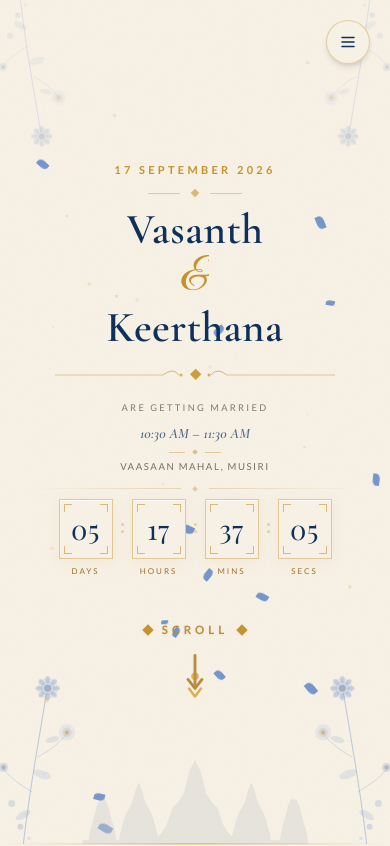
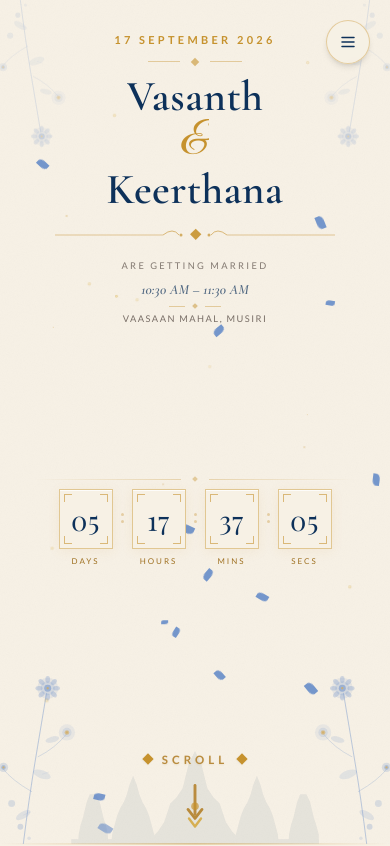
Before and after one commit to Vishwa7477/Kee-Nino, a React (Vite) app: page / in a window 390 px wide. Shown: the top 846 px of the page. Built offline with nearby package versions, Linux system fonts and the light colour scheme; a web font is replaced by a local one.

Commit message:
fix: responsive 100svh/100dvh mobile hero viewport height and vertical distribution

```diff
--- a/src/sections/Hero.tsx
+++ b/src/sections/Hero.tsx
@@ -293,7 +293,7 @@ export const Hero: React.FC = () => {
     <section
       id="home"
       ref={containerRef}
-      className="relative min-h-screen flex flex-col justify-between items-center overflow-hidden"
+      className="hero-section relative w-full flex flex-col items-center justify-between overflow-hidden"
       style={{ background: '#F7F1E5' }}
       aria-label="Wedding invitation hero"
     >
@@ -340,7 +340,7 @@ export const Hero: React.FC = () => {
       {/* Temple silhouette — anchored flush to the bottom ending */}
       <motion.div
         className="absolute bottom-0 left-0 right-0 pointer-events-none z-0 flex items-end justify-center overflow-hidden"
-        style={{ height: 'clamp(50px, 10vh, 100px)', y: reduced ? 0 : bgY }}
+        style={{ height: 'clamp(55px, 11vh, 105px)', y: reduced ? 0 : bgY }}
         aria-hidden="true"
       >
         <TempleSilhouette opacity={0.065} className="w-full h-full object-cover object-bottom" />
@@ -372,14 +372,16 @@ export const Hero: React.FC = () => {
       <GoldParticles count={18} className="z-5" />
       <PetalParticles count={16} className="z-5" />
 
-      {/* Main content */}
+      {/* Main content — distributed across the full viewport height */}
       <motion.div
-        className="relative z-20 text-center px-4 pt-10 pb-4 sm:pt-14 sm:pb-6 md:py-16 flex flex-col items-center justify-center flex-1 my-auto w-full max-w-4xl"
+        className="relative z-20 text-center px-4 pt-8 pb-3 sm:pt-12 sm:pb-6 md:py-16 flex flex-col items-center justify-between flex-1 w-full max-w-4xl min-h-[100svh] md:min-h-screen"
         style={{ y: reduced ? 0 : textY }}
       >
+        {/* Top block: Eyebrow + Names + Details */}
+        <div className="flex flex-col items-center w-full">
           {/* Date eyebrow */}
           <motion.p
-          className="eyebrow text-gold mb-3 md:mb-4"
+            className="eyebrow text-gold mb-2.5 md:mb-4"
             variants={fadeUp}
             initial="hidden"
             animate="visible"
@@ -390,7 +392,7 @@ export const Hero: React.FC = () => {
 
           {/* Decorative line */}
           <motion.div
-          className="flex items-center gap-3 mb-3 md:mb-5"
+            className="flex items-center gap-3 mb-2.5 md:mb-5"
             variants={fadeUp}
             initial="hidden"
             animate="visible"
@@ -403,7 +405,7 @@ export const Hero: React.FC = () => {
           </motion.div>
 
           {/* Groom name */}
-        <div className="overflow-hidden mb-1 md:mb-2">
+          <div className="overflow-hidden mb-0.5 md:mb-2">
             <motion.h1
               className="font-display font-light text-navy leading-none tracking-wide"
               style={{ fontSize: 'clamp(2.6rem, 11vw, 7.5rem)' }}
@@ -416,7 +418,7 @@ export const Hero: React.FC = () => {
           </div>
 
           {/* Ampersand */}
-        <div className="overflow-hidden mb-1 md:mb-2">
+          <div className="overflow-hidden mb-0.5 md:mb-2">
             <motion.span
               className="font-script text-gold block leading-none"
               style={{ fontSize: 'clamp(2.6rem, 12vw, 8rem)' }}
@@ -430,7 +432,7 @@ export const Hero: React.FC = () => {
           </div>
 
           {/* Bride name */}
-        <div className="overflow-hidden mb-3 md:mb-5">
+          <div className="overflow-hidden mb-2.5 md:mb-5">
             <motion.h1
               className="font-display font-light text-navy leading-none tracking-wide"
               style={{ fontSize: 'clamp(2.6rem, 11vw, 7.5rem)' }}
@@ -444,7 +446,7 @@ export const Hero: React.FC = () => {
 
           {/* OrnamentDivider */}
           <motion.div
-          className="w-full max-w-xs md:max-w-sm mb-3 md:mb-5"
+            className="w-full max-w-xs md:max-w-sm mb-2.5 md:mb-4"
             variants={fadeUp}
             initial="hidden"
             animate="visible"
@@ -456,7 +458,7 @@ export const Hero: React.FC = () => {
 
           {/* Are getting married */}
           <motion.p
-          className="font-body text-brown/55 tracking-[0.25em] md:tracking-[0.3em] uppercase mb-2 md:mb-3"
+            className="font-body text-brown/55 tracking-[0.25em] md:tracking-[0.3em] uppercase mb-1.5 md:mb-2.5"
             style={{ fontSize: 'clamp(0.58rem, 1.8vw, 0.72rem)' }}
             variants={fadeUp}
             initial="hidden"
@@ -468,7 +470,7 @@ export const Hero: React.FC = () => {
 
           {/* Time & venue block */}
           <motion.div
-          className="flex flex-col items-center gap-1.5 md:gap-2"
+            className="flex flex-col items-center gap-1 md:gap-1.5"
             variants={fadeUp}
             initial="hidden"
             animate="visible"
@@ -476,7 +478,7 @@ export const Hero: React.FC = () => {
           >
             <p
               className="font-display text-navy/70 italic"
-            style={{ fontSize: 'clamp(0.9rem, 2.6vw, 1.25rem)' }}
+              style={{ fontSize: 'clamp(0.88rem, 2.5vw, 1.25rem)' }}
             >
               {COPY.hero.time}
             </p>
@@ -487,15 +489,16 @@ export const Hero: React.FC = () => {
             </div>
             <p
               className="font-body text-brown/60 tracking-[0.16em] uppercase"
-            style={{ fontSize: 'clamp(0.6rem, 1.6vw, 0.72rem)' }}
+              style={{ fontSize: 'clamp(0.58rem, 1.5vw, 0.72rem)' }}
             >
               {COPY.hero.venue}
             </p>
           </motion.div>
+        </div>
 
-        {/* ── Hero countdown ── */}
+        {/* Middle block: Countdown */}
         <motion.div
-          className="mt-3 md:mt-5 mb-1 w-full flex flex-col items-center gap-2 md:gap-3"
+          className="w-full flex flex-col items-center gap-2 md:gap-3 my-2 md:my-4"
           variants={fadeUp}
           initial="hidden"
           animate="visible"
@@ -510,8 +513,8 @@ export const Hero: React.FC = () => {
           <HeroCountdown staggerDelay={0} />
         </motion.div>
 
-        {/* ── Premium scroll indicator ── */}
-        <div className="mt-2 md:mt-4 mb-2">
+        {/* Bottom block: Scroll Indicator */}
+        <div className="w-full flex flex-col items-center mb-1 sm:mb-2">
           <ScrollIndicator />
         </div>
       </motion.div>
--- a/src/styles/globals.css
+++ b/src/styles/globals.css
@@ -18,6 +18,14 @@
   padding: 0;
 }
 
+html, body, #root {
+  min-height: 100%;
+  width: 100%;
+  margin: 0;
+  padding: 0;
+  background-color: #F7F1E5;
+}
+
 html {
   scroll-behavior: smooth;
   -webkit-text-size-adjust: 100%;
@@ -33,6 +41,12 @@ body {
   -webkit-font-smoothing: antialiased;
   -moz-osx-font-smoothing: grayscale;
   text-rendering: optimizeLegibility;
+}
+
+.hero-section {
+  min-height: 100vh;
+  min-height: 100svh;
+  min-height: 100dvh;
 }
 
 /* ============================================================
```
Lines whose indentation alone changed are shown as unchanged.
